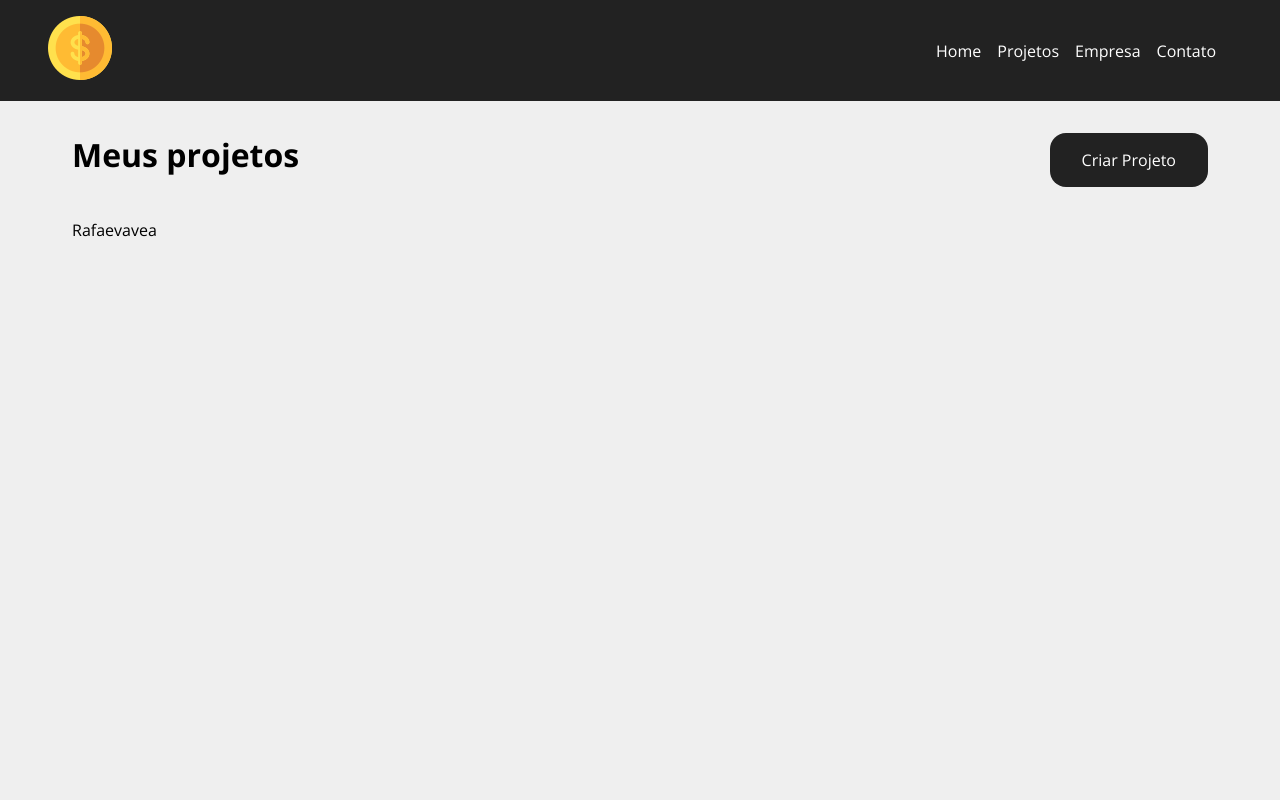
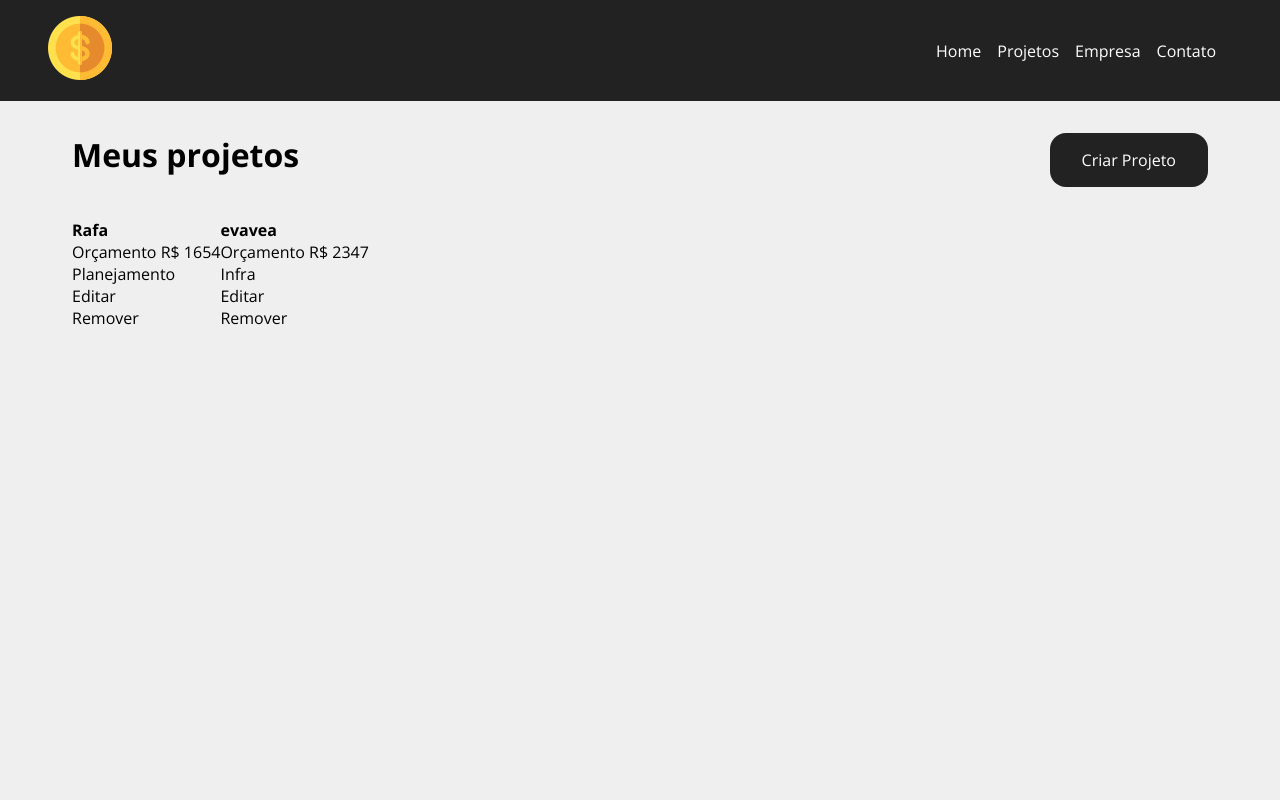
Before and after one commit to RafaelHDSV/Costs, a React (Create React App) app: page /projects in a window 1280 px wide. Shown: the top 800 px of the page. Built offline with nearby package versions, Linux system fonts and the light colour scheme; data requests are answered from the project's data file; the HTML template or start-up script is replaced by a standard one.

Commit message:
Updating project card

```diff
--- a/src/components/project/ProjectCard.js
+++ b/src/components/project/ProjectCard.js
@@ -5,7 +5,16 @@ import styles from './ProjectCard.module.css'
 
 const ProjectCard = ({ id, name, budget, category, handleRemove }) => {
     return (
-        <p>{name}</p>
+        <div>
+            <h4>{name}</h4>
+            <p><span>Orçamento</span> R$ {budget}</p>
+            <p><span></span> {category}</p>
+
+            <div>
+                <p>Editar</p>
+                <p>Remover</p>
+            </div>
+        </div>
     )
 }
 
--- a/src/components/project/ProjectCard.module.css
+++ b/src/components/project/ProjectCard.module.css
@@ -0,0 +1,15 @@
+.project_card {
+    padding: 1rem;
+    border: 1px solid #7a7a7a;
+    border-radius: 1rem;
+    width: 24%;
+    margin: .5%;
+}
+
+.project_card h4 {
+    background-color: #222;
+    color: #ffbb33;
+    padding: .4rem;
+    margin-bottom: 1.3rem;
+    font-size: 1.3rem;
+}
```
